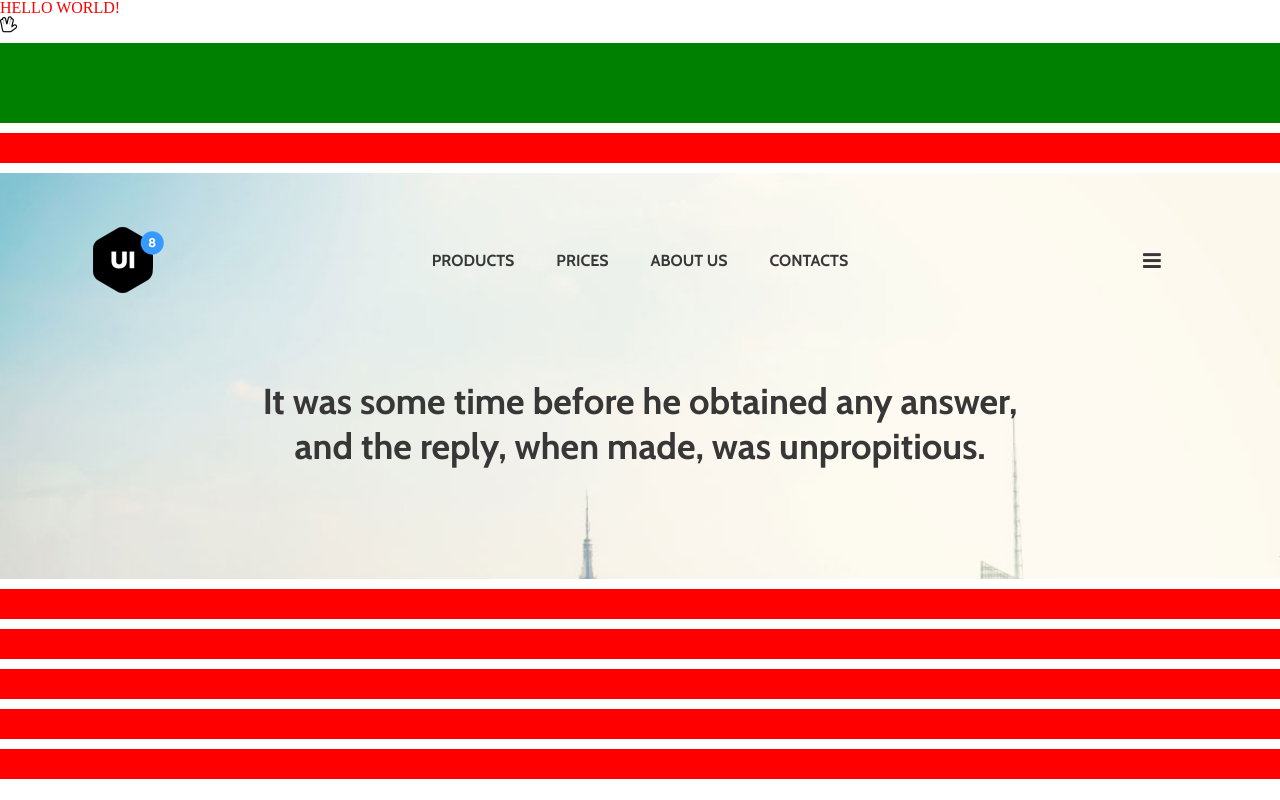
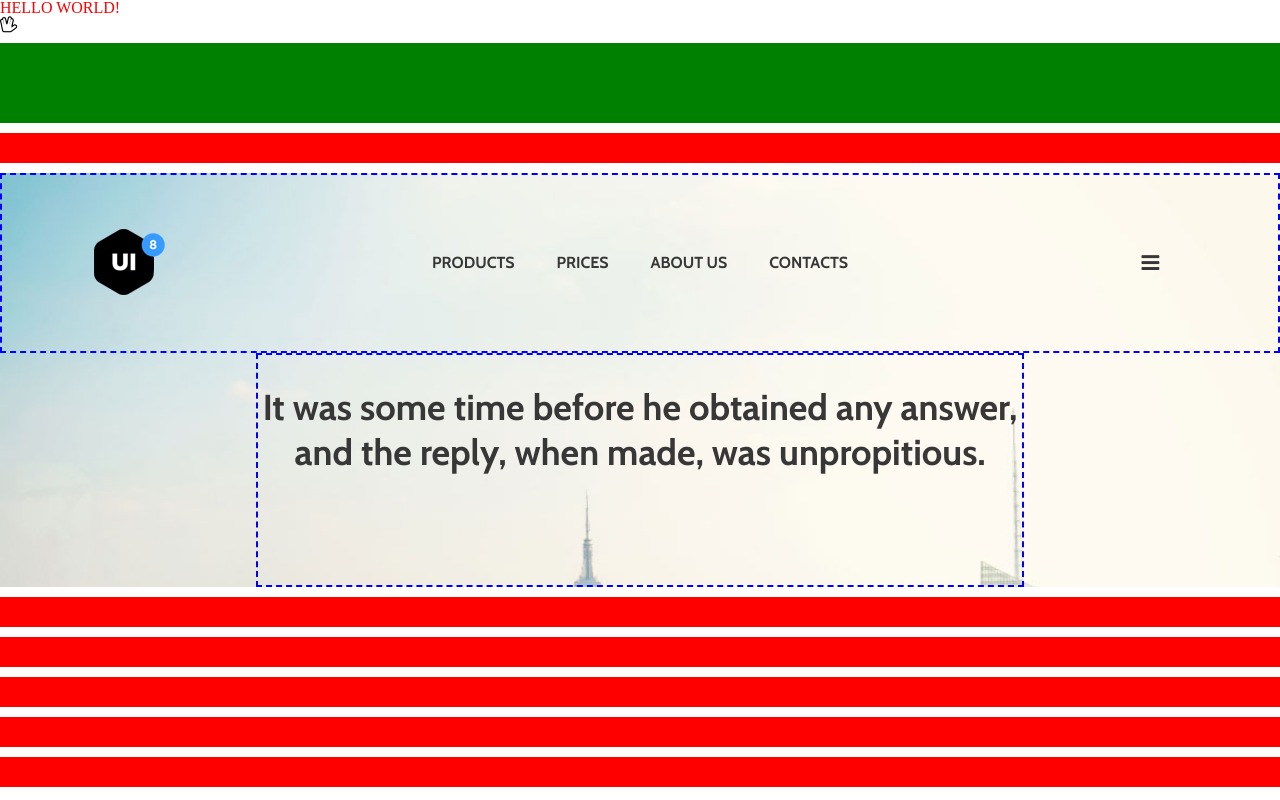
Before and after one commit to Oleksandr58/headers-nov-team, a website: page app/index.html in a window 1280 px wide. Drawn offline with nearby package versions, Linux system fonts and the light colour scheme.

Commit message:
added border for layouts grid

```diff
--- a/app/index.html
+++ b/app/index.html
@@ -15,7 +15,7 @@
 			<div class="l-grid">
 				<div class="l-grid__item">
 					<div class="logo header__third--logo">
-						<img src="../img/ui-logo.png" alt="UI Logo">
+						<a href="/"><img src="../img/ui-logo.png" alt="UI Logo"></a>
 					</div>
 					<ul class="menu header__third--menu">
 						<li class="menu__item"><a href="#">PRODUCTS</a></li>
--- a/app/styles/headers/_third.scss
+++ b/app/styles/headers/_third.scss
@@ -5,10 +5,11 @@
         display: flex;
         justify-content: space-between;
         height: 100%;
+        border: 2px dashed blue;
 
         &--center {
-            padding-left: 20%;
-            padding-right: 20%;
+            margin-left: 20%;
+            margin-right: 20%;
         }
     }
 }
```
Also changed, not shown: app/styles/main.css.
